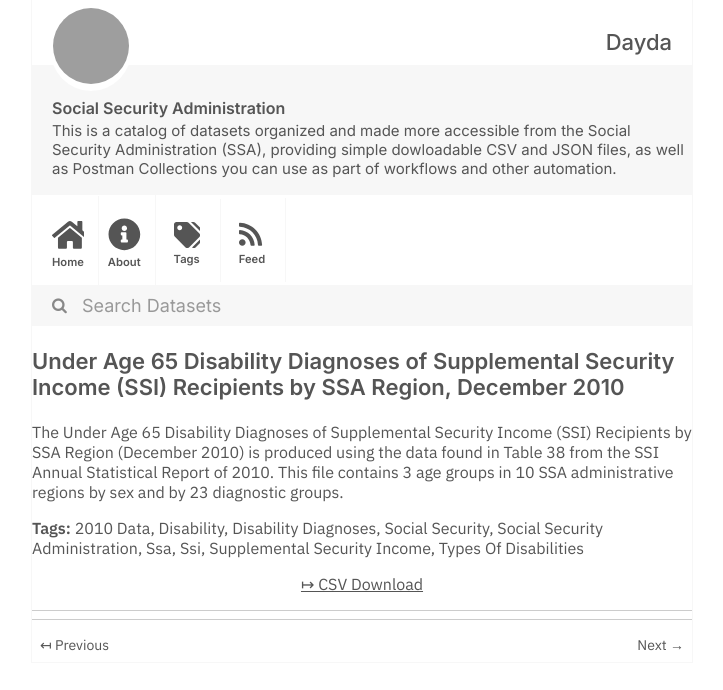
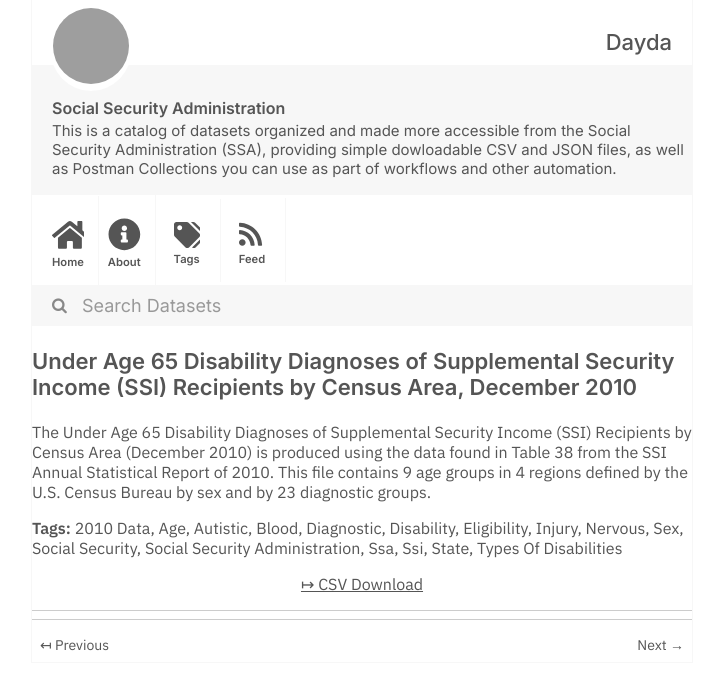
Before and after one commit to dayda-entities/social-security-administration, a Jekyll site: the page built from _posts/2020-11-10-under-age-65-disability-diagno.md, in a window 1280 px wide, cut to the strip 0-690 px from the top of the page. Shown: the whole strip, without its empty margins (278-1001 px from the left). Built offline with Jekyll 4.4.1, drawn with Linux system fonts in a browser that asks for light colours; grey boxes are pictures that could not be loaded.

Commit message:
Publish Data

```diff
--- a/_posts/2020-11-10-under-age-65-disability-diagno.md
+++ b/_posts/2020-11-10-under-age-65-disability-diagno.md
@@ -1,25 +1,32 @@
 ---
 title: >-
   Under Age 65 Disability Diagnoses of Supplemental Security Income (SSI)
-  Recipients by SSA Region, December 2010
-created: '2020-11-10T16:50:00.930774'
-modified: '2021-04-06T02:45:27.339084'
+  Recipients by Census Area, December 2010
+created: '2020-11-10T16:50:01.004523'
+modified: '2020-11-10T16:50:01.004534'
 state: active
 type: dataset
 tags:
   - 2010 Data
+  - Age
+  - Autistic
+  - Blood
+  - Diagnostic
   - Disability
-  - Disability Diagnoses
+  - Eligibility
+  - Injury
+  - Nervous
+  - Sex
   - Social Security
   - Social Security Administration
   - Ssa
   - Ssi
-  - Supplemental Security Income
+  - State
   - Types Of Disabilities
 groups: []
-csv_url: 'https://www.ssa.gov/policy/docs/data/ssi-2010/SSI-Under65-Diag-1-2010.csv'
+csv_url: 'https://www.ssa.gov/policy/docs/data/ssi-2010/SSI-Under65-Diag-2-2010.csv'
 json_url: ''
 layout: post
 
 ---
-The Under Age 65 Disability Diagnoses of Supplemental Security Income (SSI) Recipients by SSA Region (December 2010) is produced using the data found in Table 38 from the SSI Annual Statistical Report of 2010. This file contains 3 age groups in 10 SSA administrative regions by sex and by 23 diagnostic groups.
+The Under Age 65 Disability Diagnoses of Supplemental Security Income (SSI) Recipients by Census Area (December 2010) is produced using the data found in Table 38 from the SSI Annual Statistical Report of 2010. This file contains 9 age groups in 4 regions defined by the U.S. Census Bureau by sex and by 23 diagnostic groups.
```
